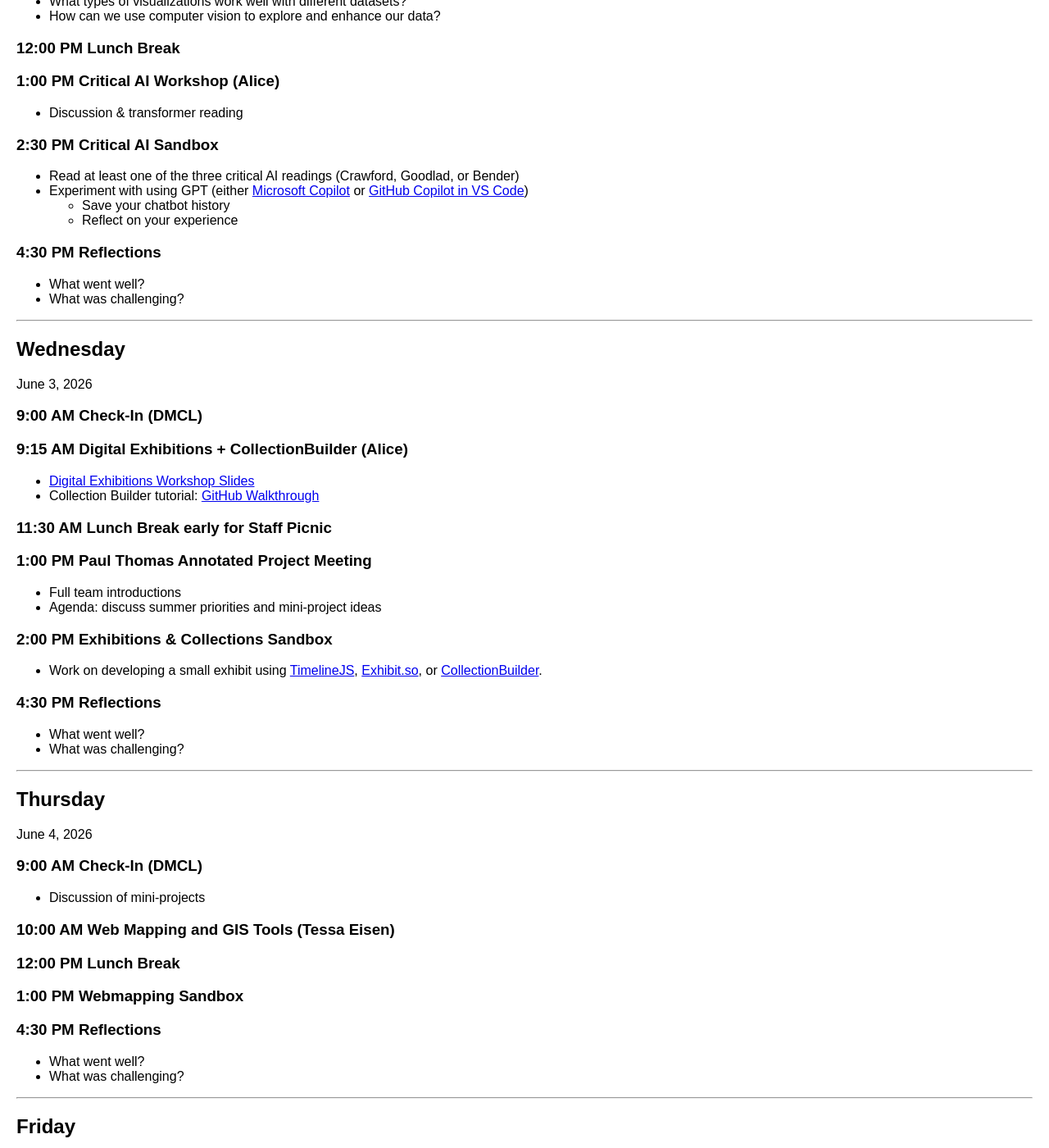
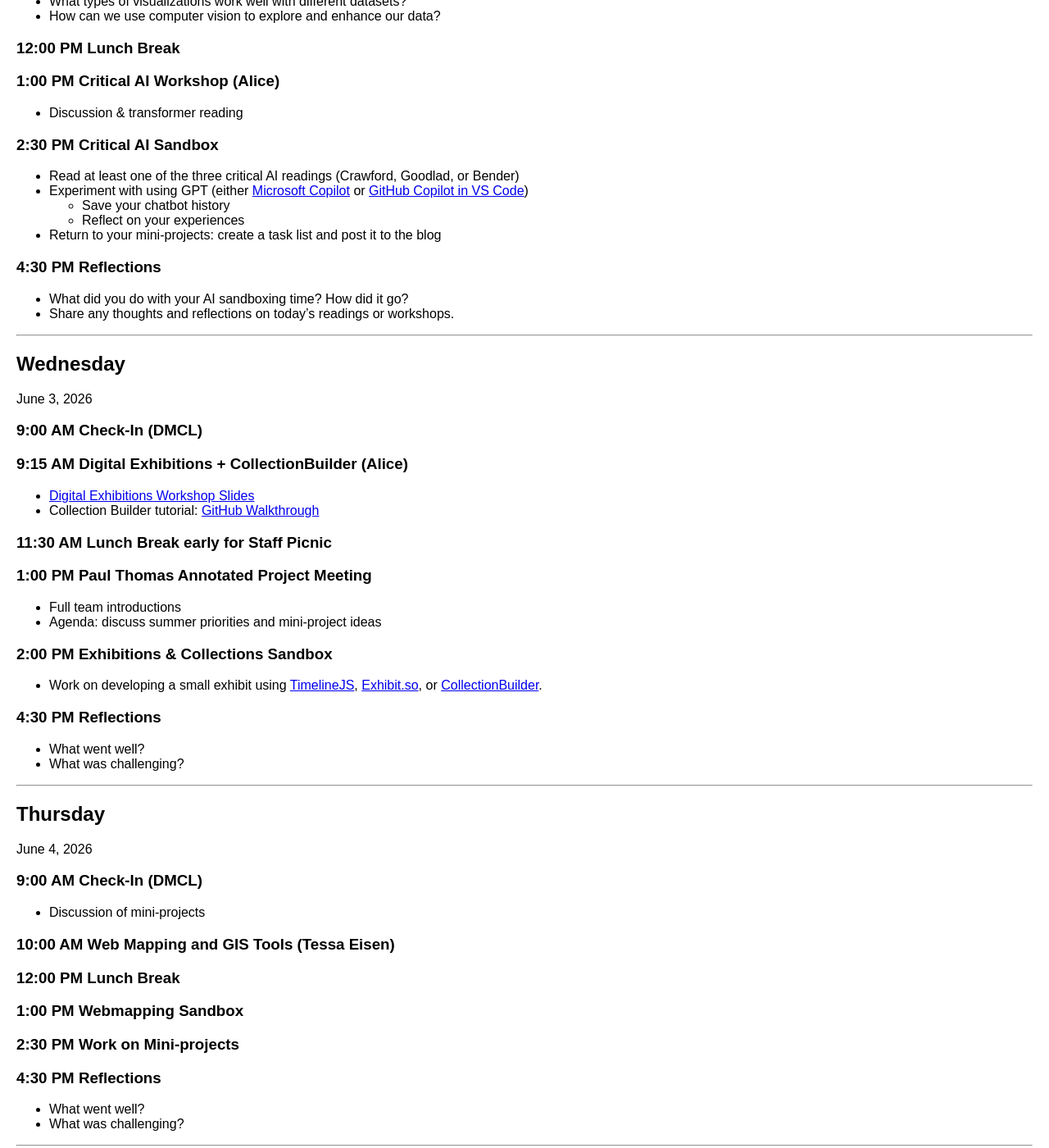
Before and after one commit to digbmc/dssf-syll, a Jekyll site: the page built from _weeks/02-data.md, in a window 1280 px wide and 1400 px high, scrolled down 1729 px. Shown: the whole window at 82% size. Built offline with Jekyll 4.4.1, drawn with Linux system fonts in a browser that asks for light colours.

Commit message:
updates critical AI

```diff
--- a/_weeks/02-data.md
+++ b/_weeks/02-data.md
@@ -84,11 +84,12 @@
 - Read at least one of the three critical AI readings (Crawford, Goodlad, or Bender)
 - Experiment with using GPT (either [Microsoft Copilot](https://copilot.microsoft.com/) or [GitHub Copilot in VS Code](https://code.visualstudio.com/docs/copilot/overview#_getting-started))
   - Save your chatbot history
-  - Reflect on your experience
+  - Reflect on your experiences
+- Return to your mini-projects: create a task list and post it to the blog
 
 ### 4:30 PM Reflections
-- What went well?
-- What was challenging?
+- What did you do with your AI sandboxing time? How did it go?
+- Share any thoughts and reflections on today's readings or workshops.
 
 ---
 
@@ -130,6 +131,8 @@
 
 ### 1:00 PM Webmapping Sandbox
 
+### 2:30 PM Work on Mini-projects
+
 ### 4:30 PM Reflections
 - What went well?
 - What was challenging?
```
